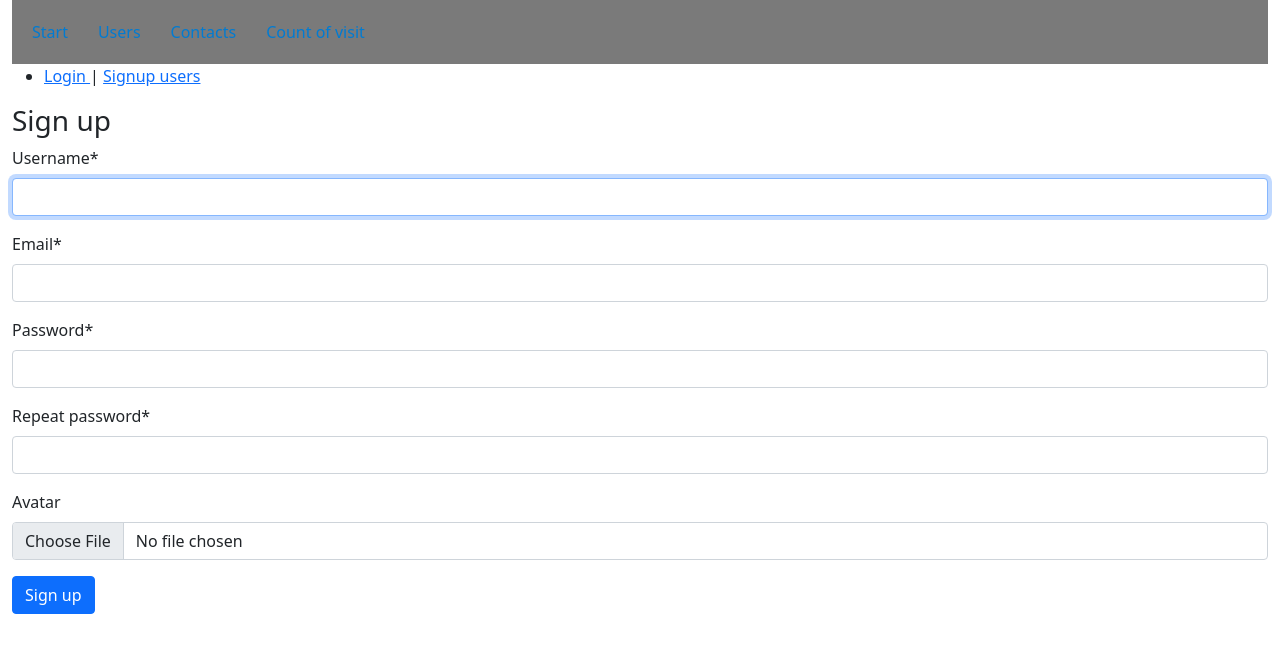
After one commit to Levesin/Learn_Django, a Django app: page /users/signup/ in a window 1280 px wide. The commit adds this page. Shown: the top 653 px of the page. Run offline with Django 4.2, Linux system fonts and the light colour scheme; some libraries are stand-ins or nearby versions.

Commit message:
add user registrations + avatar user, connect boostrap5, css

```diff
--- a/apps/contacts/urls.py
+++ b/apps/contacts/urls.py
@@ -1,3 +1,4 @@
+from django.contrib.auth.decorators import login_required
 from django.urls import path, include
 from apps.contacts import views
 
@@ -10,9 +11,9 @@ urlpatterns = [
             [
 
                 path("contacts-list/", views.list_contacts, name="list"),
-                path("contacts-create/", views.ContactCreateView.as_view(), name="create"),
-                path("contacts-update/<int:pk>/", views.ContactUpdateView.as_view(), name="update"),
-                path("contacts-delete/<int:pk>/", views.ContactDeleteView.as_view(), name="delete"),
+                path("contacts-create/",  login_required(views.ContactCreateView.as_view()), name="create"),
+                path("contacts-update/<int:pk>/",  login_required(views.ContactUpdateView.as_view()), name="update"),
+                path("contacts-delete/<int:pk>/",  login_required(views.ContactDeleteView.as_view()), name="delete"),
                 path("contacts-details/<int:pk>/", views.ContactDetailView.as_view(), name="details"),
             ]
         )
--- a/apps/static/styles/index.css
+++ b/apps/static/styles/index.css
@@ -36,3 +36,17 @@
 .button-submin:hover {
   background-color: #f63e3e; /* изменяем цвет фона кнопки при наведении */
 }
+
+.user-box {
+    display: flex;
+    flex-flow: row;
+    justify-content: space-between;
+    align-items: center;
+}
+
+.user-info {
+    display: flex;
+    flex-flow: column;
+    justify-content: space-between;
+    align-items: center;
+}
--- a/apps/templates/_helpers/_base.html
+++ b/apps/templates/_helpers/_base.html
@@ -2,21 +2,37 @@
 <!DOCTYPE html>
 <html lang="en">
 <head>
-    <link
-            href="{% static 'styles/index.css' %}"
-            rel="stylesheet"
-    >
     <meta charset="UTF-8">
     <title>Home</title>
+
+    {# [connect_bootstrap]-[BEGIN] #}
+    <link
+          href="https://cdn.jsdelivr.net/npm/bootstrap@5.0.2/dist/css/bootstrap.min.css"
+          rel="stylesheet"
+          integrity="sha384-EVSTQN3/azprG1Anm3QDgpJLIm9Nao0Yz1ztcQTwFspd3yD65VohhpuuCOmLASjC"
+          crossorigin="anonymous"
+    >
+    <script
+            src="https://cdn.jsdelivr.net/npm/bootstrap@5.0.2/dist/js/bootstrap.bundle.min.js"
+            integrity="sha384-MrcW6ZMFYlzcLA8Nl+NtUVF0sA7MsXsP1UyJoMp4YLEuNSfAP+JcXn/tWtIaxVXM"
+            crossorigin="anonymous"
+    ></script>
+    {# [connect_bootstrap]-[END] #}
+
+<link
+href = "{% static "styles/index.css" %}"
+rel = "stylesheet"
+>
+<link rel="icon" type="image/svg+xml" href="{% static "favicon/favicon.svg" %}">
+
 </head>
 <body>
-<div>
+<div class="container-fluid">
     {% include '_helpers/_header.html' %}
 
     {% block content %}
         Hello!
     {% endblock %}
-
 </div>
 </body>
 </html>
--- a/apps/templates/_helpers/_header.html
+++ b/apps/templates/_helpers/_header.html
@@ -1,4 +1,4 @@
-
+{% load static %}
 
 <header>
         <div class="main-menu" >
@@ -7,4 +7,34 @@
                 <a class="btn-menu" href="{% url "contacts:list" %}"> Contacts </a>
                 <a class="btn-menu" href="{% url "sessions:index" %}"> Count of visit </a>
         </div>
+
+<ul>
+    {% if user.is_authenticated %}
+
+        <li class="last">
+            <p> {{ user.username }} |<a href = "{% url "logout" %}"> Logout </a></p>
+            <div class="col my-element-style">
+                <div class="user-avatar">
+                    {% if user.avatar %}
+                        <img src="{{ user.avatar.url }}" alt="Avatar" >
+                    {% else %}
+                        Add a photo
+                    {% endif %}
+                </div>
+            </div>
+            <p><a href="{% url "user:update_u" pk=user.id %}">
+                <button class="btn btn-success">
+                    Edit account
+                </button>
+            </a></p>
+        </li>
+
+
+    {% else %}
+        <li class="last">
+            <a href="{% url "login" %}" > Login </a>| <a href="{% url "user:signup" %}" > Signup users</a>
+        </li>
+    {% endif %}
+    </ul>
+
 </header>
--- /dev/null
+++ b/apps/templates/accounts/signup.html
@@ -0,0 +1,13 @@
+{% extends "_helpers/_base.html" %}
+{%  block title %} Sign up{%  endblock  %}
+{% load crispy_forms_tags %}
+
+{%  block content %}
+    <h3> Sign up</h3>
+
+   <form method="post" enctype="multipart/form-data">
+        {% csrf_token %}
+        {{ form|crispy }}
+        <button type="submit" class="btn btn-primary">Sign up</button>
+   </form>
+{% endblock %}
--- a/apps/user/models.py
+++ b/apps/user/models.py
@@ -1,5 +1,13 @@
 from django.contrib.auth.models import AbstractUser
+from django.db import models
 
 
 class User(AbstractUser):
-    pass
+
+        avatar = models.ImageField(
+            max_length=300,
+            upload_to="contacts/contact/avatar/",
+            blank=True,
+            null=True,
+            default=None,
+        )
--- /dev/null
+++ b/apps/user/urls.py
@@ -0,0 +1,12 @@
+from django.urls import path
+from . import views
+from django.contrib.auth.decorators import login_required
+
+app_name = "user"
+
+urlpatterns = [
+    path("signup/", views.SignUpView.as_view(), name="signup"),
+    path("login/", views.LoginUser.as_view(), name="login"),
+    path("update_u/<int:pk>/", login_required(views.UserUpdateView.as_view()), name="update_u"),
+    path("logout/", views.logout_request, name="logout"),
+]
--- a/apps/user/views.py
+++ b/apps/user/views.py
@@ -0,0 +1,61 @@
+from pyexpat.errors import messages
+
+from django.shortcuts import redirect
+from django.contrib.auth import get_user_model, login, logout
+from django.contrib.auth.views import LoginView
+from django.views.generic import CreateView, UpdateView
+from django.urls import reverse_lazy
+from django.contrib.auth.forms import UserCreationForm, AuthenticationForm
+from django import forms
+
+User = get_user_model()
+
+
+class RegisterUserForm(UserCreationForm):
+    username = forms.CharField(label="Username", widget=forms.TextInput(attrs={"class": "form-input"}))
+    email = forms.EmailField(label="Email", widget=forms.EmailInput(attrs={"class": "form-input"}))
+    password1 = forms.CharField(label="Password", widget=forms.PasswordInput(attrs={"class": "form-input"}))
+    password2 = forms.CharField(label="Repeat password", widget=forms.PasswordInput(attrs={"class": "form-input"}))
+
+    class Meta:
+        model = User
+        fields = (
+            "username",
+            "email",
+            "password1",
+            "password2",
+            "avatar",
+        )
+
+
+class SignUpView(CreateView):
+    form_class = RegisterUserForm
+    template_name = "accounts/signup.html"
+    success_url = reverse_lazy("login")
+
+    def form_valid(self, form):
+        user = form.save()
+        login(self.request, user)
+        return redirect("root:index")
+
+
+class LoginUser(LoginView):
+    form_class = AuthenticationForm
+    template_name = "registration/login.html"
+
+
+def logout_request(request):
+    logout(request)
+    return redirect("root:index")
+
+
+class UserUpdateView(UpdateView):
+    model = User
+
+    template_name = "registration/update.html"
+    fields = (
+        "username",
+        "email",
+        "avatar",
+    )
+    success_url = reverse_lazy("root:index")
--- a/core/urls.py
+++ b/core/urls.py
@@ -18,9 +18,11 @@ from django.contrib import admin
 from django.urls import path, include
 
 urlpatterns = [
+    path("accounts/", include("django.contrib.auth.urls")),
     path("admin/", admin.site.urls),
     path('generate/', include('apps.first_example.urls')),
     path('contacts/', include('apps.contacts.urls')),
     path('sessions/', include('apps.sessions_example.urls')),
+    path("users/", include("apps.user.urls")),
     path('', include('apps.first_example.urls_root'))
 ]
--- a/requirements.txt
+++ b/requirements.txt
@@ -28,3 +28,8 @@ django-environ==0.9.0
 
 # For PostgreSQL.
 psycopg2-binary==2.9.9
+
+# For forms
+crispy-bootstrap5==0.7
+
+django-avatar
```
Also changed, not shown: apps/templates/registration/login.html (added, +20 -0 lines), apps/templates/registration/password drop_finished.html (added, +8 -0 lines), apps/templates/registration/password_drop_complete.html (added, +9 -0 lines), apps/templates/registration/password_drop_confirm.html (added, +32 -0 lines), apps/templates/registration/password_drop_email.html (added, +9 -0 lines), apps/templates/registration/password_drop_form.html (added, +14 -0 lines), apps/templates/registration/update.html (added, +14 -0 lines), core/settings.py (+6 -2 lines), apps/user/migrations/0002_user_avatar.py (added).
